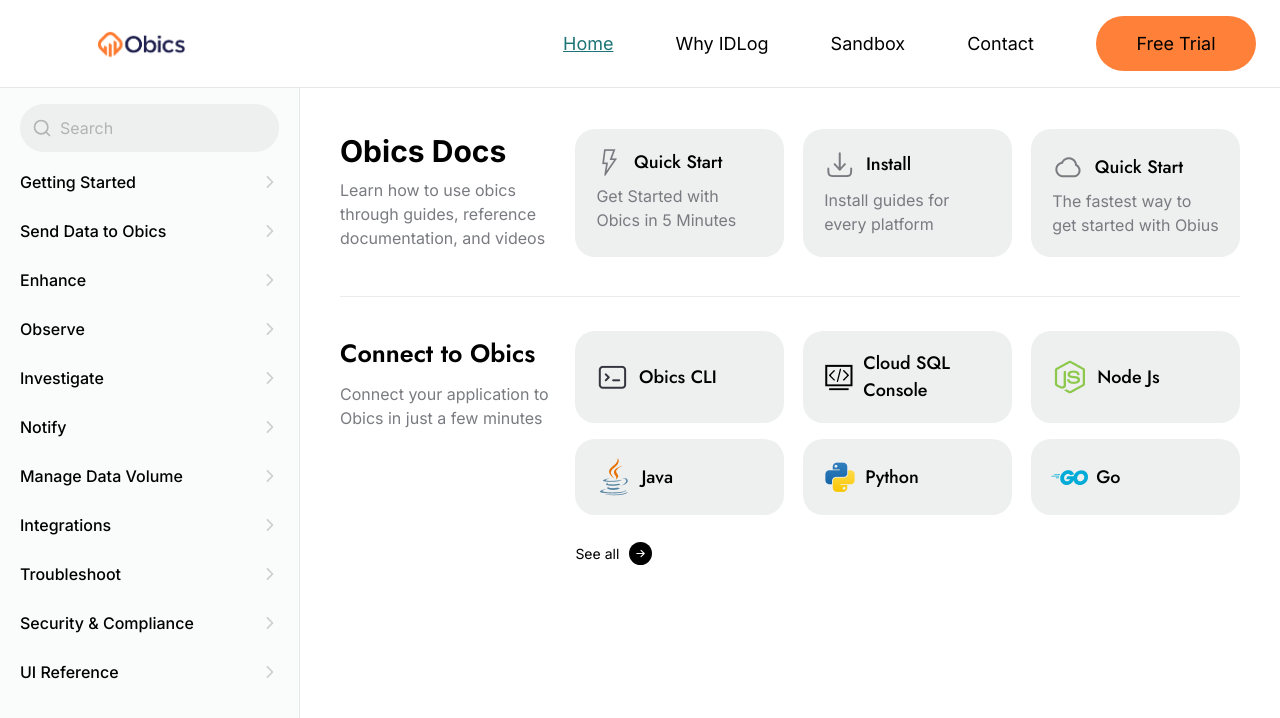
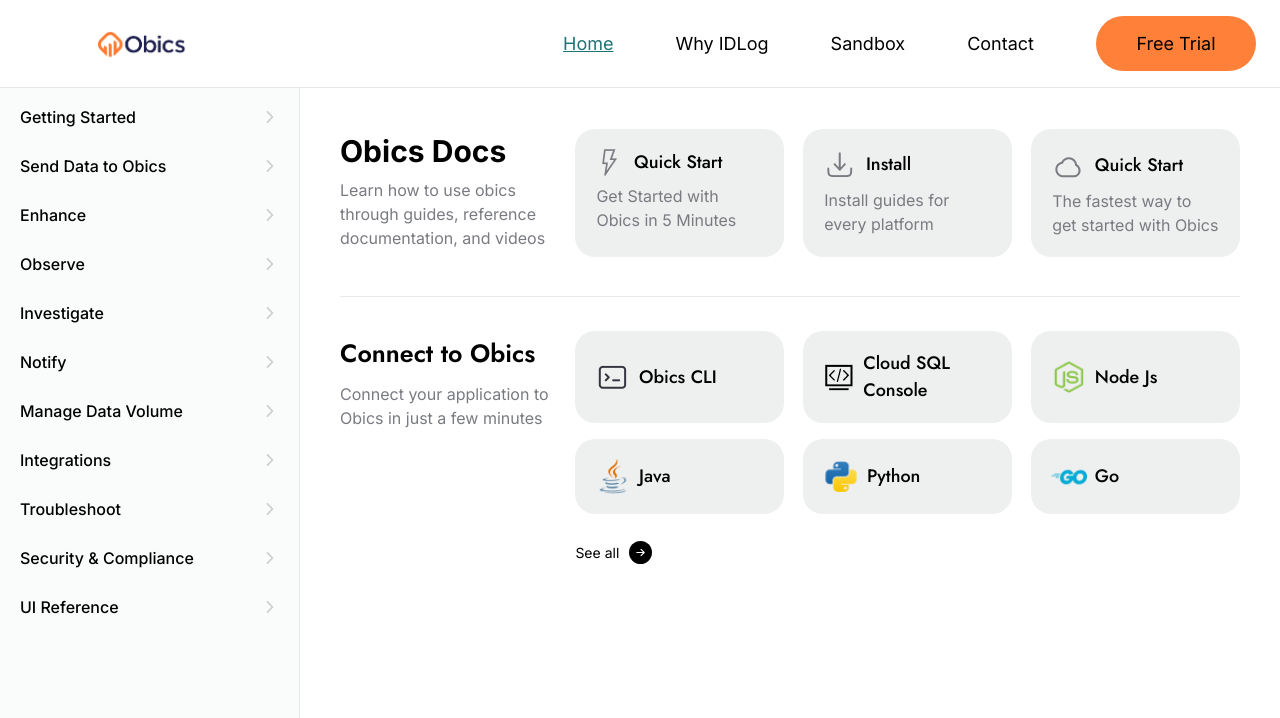
Before and after one commit to ShaYri12/obics-dashboard, a React (Vite) app: page /getting-started/child-four/grand-child-two in a window 1280 px wide. Shown: the top 718 px of the page. Built offline with nearby package versions, Linux system fonts and the light colour scheme.

Commit message:
code optimization done

```diff
--- a/src/components/ConnectToObics.jsx
+++ b/src/components/ConnectToObics.jsx
@@ -1,18 +1,34 @@
-import { BsArrowRightShort, BsLightning } from "react-icons/bs";
-import {
-  FaCloud,
-  FaDownload,
-  FaTerminal,
-  FaCode,
-  FaJava,
-  FaPython,
-  FaArrowRight,
-} from "react-icons/fa";
-import { FiDownload } from "react-icons/fi";
-import { MdOutlineCloud } from "react-icons/md";
-import { SiNodedotjs, SiGo } from "react-icons/si";
+import { BsArrowRightShort } from "react-icons/bs";
+import LanguageCard from "./LanguageCard";
+import FeatureCard from "./FeatureCard";
 
 export default function ConnectToObics() {
+  const features = [
+    {
+      icon: "/assets/lightning-icon.png",
+      title: "Quick Start",
+      description: "Get Started with Obics in 5 Minutes",
+    },
+    {
+      icon: "/assets/download-icon.png",
+      title: "Install",
+      description: "Install guides for every platform",
+    },
+    {
+      icon: "/assets/cloud-icon.png",
+      title: "Quick Start",
+      description: "The fastest way to get started with Obics",
+    },
+  ];
+
+  const integrations = [
+    { icon: "/assets/terminal-2-icon.png", name: "Obics CLI" },
+    { icon: "/assets/terminal-icon.png", name: "Cloud SQL Console" },
+    { icon: "/assets/node-js-icon.png", name: "Node Js" },
+    { icon: "/assets/java-icon.png", name: "Java" },
+    { icon: "/assets/python-icon.png", name: "Python" },
+    { icon: "/assets/go-icon.png", name: "Go" },
+  ];
   return (
     <div className="px-4 md:px-[40px] py-[30px] md:py-[41px] w-full">
       <div className="max-w-[1082.06px] mx-auto">
@@ -27,39 +43,15 @@
           </div>
 
           <div className="grid grid-cols-1 sm:grid-cols-2 md:grid-cols-3 gap-[19px]">
-            <div className="bg-[#EEEFEF] rounded-[20px] px-[21px] py-[20px] hover:bg-opacity-[0.8] transition cursor-pointer">
-              <div className="flex items-center gap-[10.68px] mb-[8.21px]">
-                <img src="/assets/lightning-icon.png" alt="lightning" />
-                <h2 className="text-[18px] font-[500] font-jost">
-                  Quick Start
-                </h2>
-              </div>
-              <p className="text-[#797B80]">
-                Get Started with Obics in 5 Minutes
-              </p>
-            </div>
-
-            <div className="bg-[#EEEFEF] rounded-[20px] px-[21px] py-[20px] hover:bg-opacity-[0.8] transition cursor-pointer">
-              <div className="flex items-center gap-[10.68px] mb-[8.21px]">
-                <img src="/assets/download-icon.png" alt="download" />
-                <h2 className="text-[18px] font-[500] font-jost">Install</h2>
-              </div>
-              <p className="text-[#797B80]">
-                Install guides for every platform
-              </p>
-            </div>
-
-            <div className="bg-[#EEEFEF] rounded-[20px] px-[21px] py-[20px] hover:bg-opacity-[0.8] transition cursor-pointer">
-              <div className="flex items-center gap-[10.68px] mb-[8.21px]">
-                <img src="/assets/cloud-icon.png" alt="cloud" />
-                <h2 className="text-[18px] font-[500] font-jost mt-[5px]">
-                  Quick Start
-                </h2>
-              </div>
-              <p className="text-[#797B80]">
-                The fastest way to get started with Obius
-              </p>
-            </div>
+            {features.map((feature, index) => (
+              <FeatureCard
+                key={index}
+                icon={feature.icon}
+                title={feature.title}
+                description={feature.description}
+                onClick={() => console.log(`${feature.title} clicked`)}
+              />
+            ))}
           </div>
         </section>
 
@@ -75,41 +67,14 @@
           </div>
           <div className="w-full">
             <div className="grid grid-cols-1 sm:grid-cols-2 md:grid-cols-3 gap-x-[19px] gap-y-[16px] w-full">
-              <div className="flex items-center gap-[8px] bg-[#EEEFEF] rounded-[20px] px-[20px] py-[19px] hover:bg-opacity-[0.8] transition cursor-pointer">
-                <img
-                  src="/assets/terminal-2-icon.png"
-                  alt="terminal-2"
-                  className="w-[35.69px]"
+              {integrations.map((integration, index) => (
+                <LanguageCard
+                  key={index}
+                  icon={integration.icon}
+                  name={integration.name}
+                  onClick={() => console.log(`${integration.name} clicked`)}
                 />
-                <h2 className="text-[18px] font-[500] font-jost">Obics CLI</h2>
-              </div>
-
-              <div className="flex items-center gap-[8px] bg-[#EEEFEF] rounded-[20px] px-[20px] py-[19px] hover:bg-opacity-[0.8] transition cursor-pointer">
-                <img src="/assets/terminal-icon.png" alt="terminal" />
-                <h2 className="text-[18px] font-[500] font-jost">
-                  Cloud SQL Console
-                </h2>
-              </div>
-
-              <div className="flex items-center gap-[8px] bg-[#EEEFEF] rounded-[20px] px-[20px] py-[19px] hover:bg-opacity-[0.8] transition cursor-pointer">
-                <img src="/assets/node-js-icon.png" alt="nodejs" />
-                <h2 className="text-[18px] font-[500] font-jost">Node Js</h2>
-              </div>
-
-              <div className="flex items-center gap-[8px] bg-[#EEEFEF] rounded-[20px] px-[20px] py-[19px] hover:bg-opacity-[0.8] transition cursor-pointer">
-                <img src="/assets/java-icon.png" alt="java" />
-                <h2 className="text-[18px] font-[500] font-jost">Java</h2>
-              </div>
-
-              <div className="flex items-center gap-[8px] bg-[#EEEFEF] rounded-[20px] px-[20px] py-[19px] hover:bg-opacity-[0.8] transition cursor-pointer">
-                <img src="/assets/python-icon.png" alt="python" />
-                <h2 className="text-[18px] font-[500] font-jost">Python</h2>
-              </div>
-
-              <div className="flex items-center gap-[8px] bg-[#EEEFEF] rounded-[20px] px-[20px] py-[19px] hover:bg-opacity-[0.8] transition cursor-pointer">
-                <img src="/assets/go-icon.png" alt="go" />
-                <h2 className="text-[18px] font-[500] font-jost">Go</h2>
-              </div>
+              ))}
             </div>
 
             <button className="mt-[27px] flex group items-center text-black hover:text-gray-800 transition cursor-pointer text-[14px]">
--- /dev/null
+++ b/src/components/FeatureCard.jsx
@@ -0,0 +1,18 @@
+import React from "react";
+
+const FeatureCard = ({ icon, title, description, onClick }) => {
+  return (
+    <div
+      className="bg-[#EEEFEF] rounded-[20px] px-[21px] py-[20px] hover:bg-opacity-[0.8] transition cursor-pointer"
+      onClick={onClick}
+    >
+      <div className="flex items-center gap-[10.68px] mb-[8.21px]">
+        <img src={icon} alt={title} />
+        <h2 className="text-[18px] font-[500] font-jost">{title}</h2>
+      </div>
+      <p className="text-[#797B80]">{description}</p>
+    </div>
+  );
+};
+
+export default FeatureCard;
--- /dev/null
+++ b/src/components/LanguageCard.jsx
@@ -0,0 +1,15 @@
+import React from "react";
+
+const LanguageCard = ({ icon, name, onClick }) => {
+  return (
+    <div
+      className="flex items-center gap-[8px] bg-[#EEEFEF] rounded-[20px] px-[20px] py-[19px] hover:bg-opacity-[0.8] transition cursor-pointer"
+      onClick={onClick}
+    >
+      <img src={icon} alt={name} className="w-[35.69px]" />
+      <h2 className="text-[18px] font-[500] font-jost">{name}</h2>
+    </div>
+  );
+};
+
+export default LanguageCard;
--- a/src/components/ObicsDocumentation.jsx
+++ b/src/components/ObicsDocumentation.jsx
@@ -1,6 +1,29 @@
 import { FiSearch } from "react-icons/fi";
+import SearchInput from "./SearchInput";
+import StepCard from "./StepCard";
 
 export default function ObicsDocumentation() {
+  const stepsData = [
+    {
+      stepNumber: 1,
+      title: "Sign up",
+      description: "Create a honeycomb account",
+      link: "#",
+    },
+    {
+      stepNumber: 2,
+      title: "Send data",
+      description: "Instrument your application and send us data",
+      link: "#",
+    },
+    {
+      stepNumber: 3,
+      title: "Analyze data",
+      description: "Start investigating your production systems",
+      link: "#",
+    },
+  ];
+
   return (
     <section className="flex-1 max-w-[853.55px] mx-auto md:px-8 px-4 py-[30px] md:py-[104px]">
       <h1 className="text-[30px] md:text-[40px] md:leading-[48px] leading-[34px] font-jost font-[600] mb-[23px] text-center">
@@ -8,53 +31,18 @@
       </h1>
 
       {/* Search Bar */}
-      <div className="relative flex items-center bg-[#EEEFEF] rounded-full mb-[45px] h-[45.15px] max-w-[649.38px] mx-auto">
-        <div className="absolute inset-y-0 left-4 flex items-center">
-          <FiSearch className="text-[#B3B3B3] h-[20px] w-[20px]" />
-        </div>
-        <input
-          type="text"
-          placeholder="Search"
-          className="w-full h-12 pl-11 pr-4 rounded-full bg-[#EEEFEF] text-gray-500 placeholder-[#B3B3B3] focus:outline-none focus:ring-2 focus:ring-gray-200"
-        />
-      </div>
+      <SearchInput placeholder="Search" extraClass="max-w-[649.38px] mx-auto" />
 
-      <div className="grid grid-cols-1 md:grid-cols-3 md:gap-[22px] gap-[50px] mt-[60px]">
-        <div className="text-center border rounded-[30px] border-[#EEEEEE] px-4 py-[20px]">
-          <div className="md:w-[54.41px] w-[44px] md:h-[54.41px] h-[44px] bg-[#131A22] rounded-full flex items-center justify-center text-white md:text-[25px] text-[20px] font-[600] mx-auto md:mt-[-48px] mt-[-42px]">
-            1
-          </div>
-          <h2 className="md:text-[25px] text-[20px] font-[600] font-jost text-black mb-[8.5px] md:mt-[22px] mt-[15px]">
-            Sign up
-          </h2>
-          <a href="#" className="text-[#797B80] hover:text-gray-900 underline">
-            Create a honeycomb account
-          </a>
-        </div>
-
-        <div className="text-center border rounded-[30px] border-[#EEEEEE] px-4 py-[20px]">
-          <div className="md:w-[54.41px] w-[44px] md:h-[54.41px] h-[44px] bg-[#131A22] rounded-full flex items-center justify-center text-white md:text-[25px] text-[20px] font-[600] mx-auto md:mt-[-48px] mt-[-42px]">
-            2
-          </div>
-          <h2 className="md:text-[25px] text-[20px] font-[600] font-jost text-black mb-[8.5px] md:mt-[22px] mt-[15px]">
-            Send data
-          </h2>
-          <a href="#" className="text-[#797B80] hover:text-gray-900 underline">
-            Instrument your application and send us data
-          </a>
-        </div>
-
-        <div className="text-center border rounded-[30px] border-[#EEEEEE] px-4 py-[20px]">
-          <div className="md:w-[54.41px] w-[44px] md:h-[54.41px] h-[44px] bg-[#131A22] rounded-full flex items-center justify-center text-white md:text-[25px] text-[20px] font-[600] mx-auto md:mt-[-48px] mt-[-42px]">
-            3
-          </div>
-          <h2 className="md:text-[25px] text-[20px] font-[600] font-jost text-black mb-[8.5px] md:mt-[22px] mt-[15px]">
-            Analyze data
-          </h2>
-          <a href="#" className="text-[#797B80] hover:text-gray-900 underline">
-            Start investigating your production systems
-          </a>
-        </div>
+      <div className="grid grid-cols-1 md:grid-cols-3 md:gap-[22px] gap-[50px] mt-[75px] ">
+        {stepsData.map((step, index) => (
+          <StepCard
+            key={index}
+            stepNumber={step.stepNumber}
+            title={step.title}
+            description={step.description}
+            link={step.link}
+          />
+        ))}
       </div>
     </section>
   );
--- /dev/null
+++ b/src/components/SearchInput.jsx
@@ -0,0 +1,23 @@
+import React from "react";
+import { FiSearch } from "react-icons/fi";
+
+const SearchInput = ({ placeholder = "Search", extraClass = "" }) => {
+  return (
+    <div
+      className={`relative flex items-center bg-[#EEEFEF] rounded-full h-[45.15px] mb-[20px] ${extraClass}`}
+    >
+      {/* Search Icon */}
+      <div className="absolute inset-y-0 left-3 flex items-center">
+        <FiSearch className="text-[#B3B3B3] h-[20px] w-[20px]" />
+      </div>
+      {/* Input Field */}
+      <input
+        type="text"
+        placeholder={placeholder}
+        className="w-full h-12 pl-10 pr-4 rounded-full bg-[#EEEFEF] text-gray-500 placeholder-[#B3B3B3] focus:outline-none focus:ring-2 focus:ring-gray-200"
+      />
+    </div>
+  );
+};
+
+export default SearchInput;
--- a/src/components/Sidebar.jsx
+++ b/src/components/Sidebar.jsx
@@ -4,6 +4,7 @@
 import { IoMenu } from "react-icons/io5";
 import { IoIosCloseCircle } from "react-icons/io";
 import { FiSearch } from "react-icons/fi";
+import SearchInput from "./SearchInput";
 
 const Sidebar = () => {
   const [openSections, setOpenSections] = useState({}); // For parent dropdowns
@@ -292,7 +293,7 @@
 
       <div
         ref={sidebarRef}
-        className={`custom-scrollbar fixed top-0 bg-[#FAFBFB] h-screen overflow-y-auto border-r transition-all duration-200 lg:shadow-none shadow-md p-[20px] ${
+        className={`custom-scrollbar fixed top-0 bg-[#FAFBFB] h-screen overflow-y-auto border-r transition-all duration-200 lg:shadow-none shadow-md px-[20px] lg:pt-[105px] pt-[90px] ${
           isSmall
             ? "xl:w-[300px] xl:min-w-[300px] w-[240px] min-w-[240px] left-0 z-[10]" // Left side for smaller screens
             : "max-w-[320px] w-full right-0 z-[20]" // Right side for larger screens
@@ -303,16 +304,7 @@
         } transition-transform flex flex-col`}
       >
         {/* Search Bar */}
-        <div className="relative flex items-center bg-[#EEEFEF] rounded-full mb-[20px] lg:mt-[85px] mt-[70px] h-[45.15px]">
-          <div className="absolute inset-y-0 left-3 flex items-center">
-            <FiSearch className="text-[#B3B3B3] h-[20px] w-[20px]" />
-          </div>
-          <input
-            type="text"
-            placeholder="Search"
-            className="w-full h-12 pl-10 pr-4 rounded-full bg-[#EEEFEF] text-gray-500 placeholder-[#B3B3B3] focus:outline-none focus:ring-2 focus:ring-gray-200"
-          />
-        </div>
+        <SearchInput placeholder="Search" extraClass="lg:hidden flex" />
 
         {/* Sidebar Items */}
         <ul className="space-y-[25px]">
--- /dev/null
+++ b/src/components/StepCard.jsx
@@ -0,0 +1,24 @@
+import React from "react";
+
+const StepCard = ({ stepNumber, title, description, link, linkText }) => {
+  return (
+    <div className="text-center border rounded-[30px] border-[#EEEEEE] px-4 py-[20px]">
+      {/* Step Number Circle */}
+      <div className="md:w-[54.41px] w-[44px] md:h-[54.41px] h-[44px] bg-[#131A22] rounded-full flex items-center justify-center text-white md:text-[25px] text-[20px] font-[600] mx-auto md:mt-[-48px] mt-[-42px]">
+        {stepNumber}
+      </div>
+
+      {/* Title */}
+      <h2 className="md:text-[25px] text-[20px] font-[600] font-jost text-black mb-[8.5px] md:mt-[22px] mt-[15px]">
+        {title}
+      </h2>
+
+      {/* Description Link */}
+      <a href={link} className="text-[#797B80] hover:text-gray-900 underline">
+        {description || linkText}
+      </a>
+    </div>
+  );
+};
+
+export default StepCard;
```
